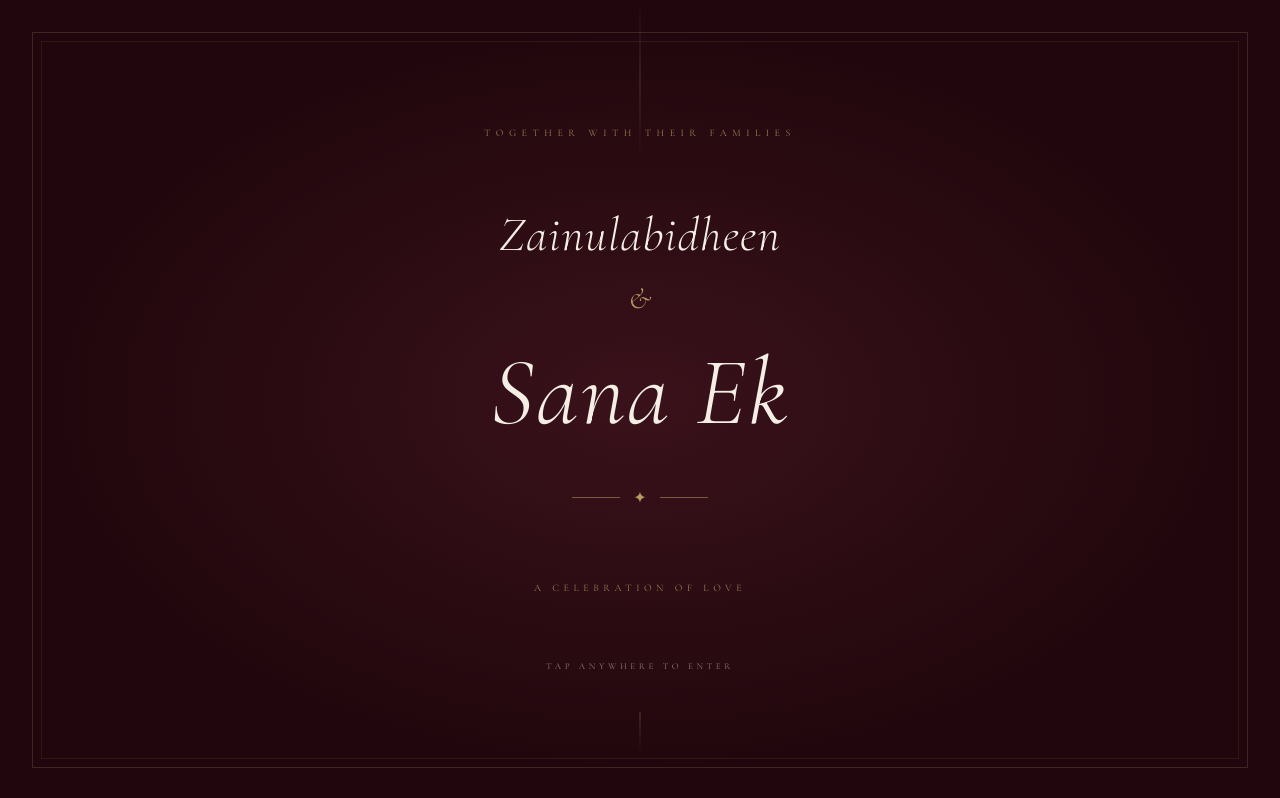
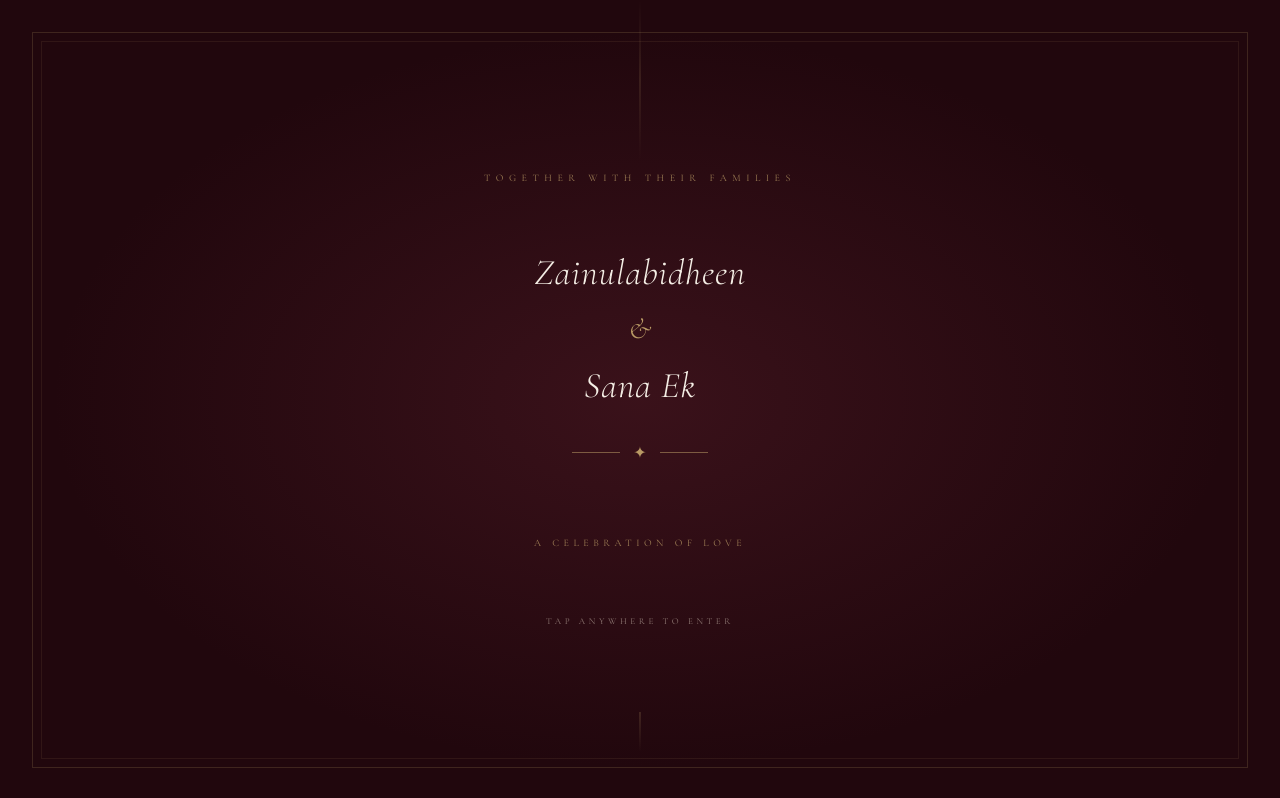
Before and after one commit to ajmalMundumuzhi/modern-wedding-invitation-letter, a React (Vite) app: page / in a window 1280 px wide. Shown: the top 798 px of the page. Built offline with nearby package versions, Linux system fonts and the light colour scheme.

Commit message:
size fixing

```diff
--- a/src/components/Entrance.jsx
+++ b/src/components/Entrance.jsx
@@ -66,7 +66,7 @@ const Entrance = ({ onStartOpen, opening = false }) => {
           }
           transition={{ duration: 0.8 }}
         >
-          <p className="font-serif text-6xl font-light italic tracking-wide leading-tight text-ivory sm:text-5xl">
+          <p className="font-serif text-6xl font-light italic tracking-wide leading-tight text-ivory sm:text-4xl">
   Zainulabidheen
 </p>
 
@@ -74,7 +74,7 @@ const Entrance = ({ onStartOpen, opening = false }) => {
   &
 </p>
 
-<p className="font-serif text-7xl font-light italic tracking-wide leading-tight text-ivory sm:text-8xl">
+<p className="font-serif text-7xl font-light italic tracking-wide leading-tight text-ivory sm:text-4xl">
   Sana Ek
 </p>
 
--- a/src/components/HeroInvitation.jsx
+++ b/src/components/HeroInvitation.jsx
@@ -161,7 +161,7 @@ const HeroInvitation = ({ isRevealed = false }) => (
 </motion.p>
 
 <motion.h2
-  className="font-serif text-7xl font-light italic tracking-wide leading-tight text-white/80 sm:text-8xl"
+  className="font-serif text-7xl font-light italic tracking-wide leading-tight text-white/80 sm:text-6xl"
   initial={{ opacity: 0, y: 20 }}
   animate={isRevealed ? { opacity: 1, y: 0 } : { opacity: 0, y: 20 }}
   transition={{ duration: 1.2, delay: 1.5 }}
```
